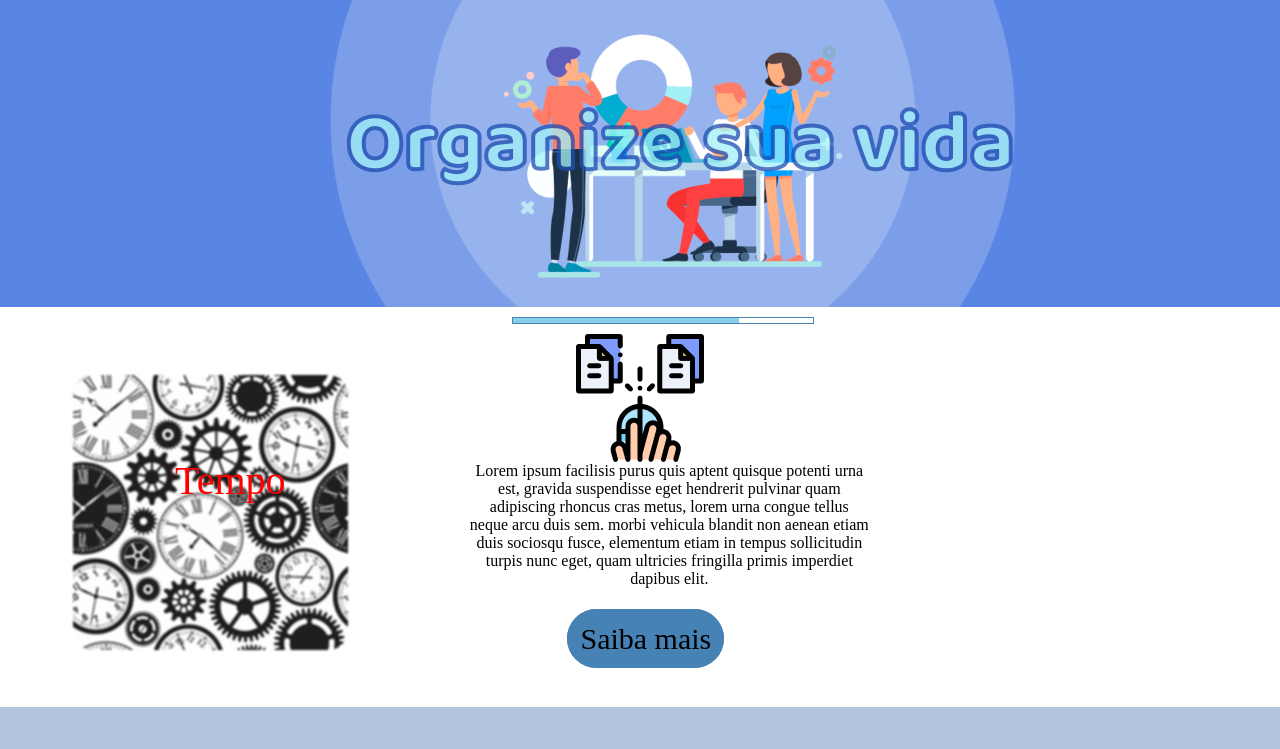
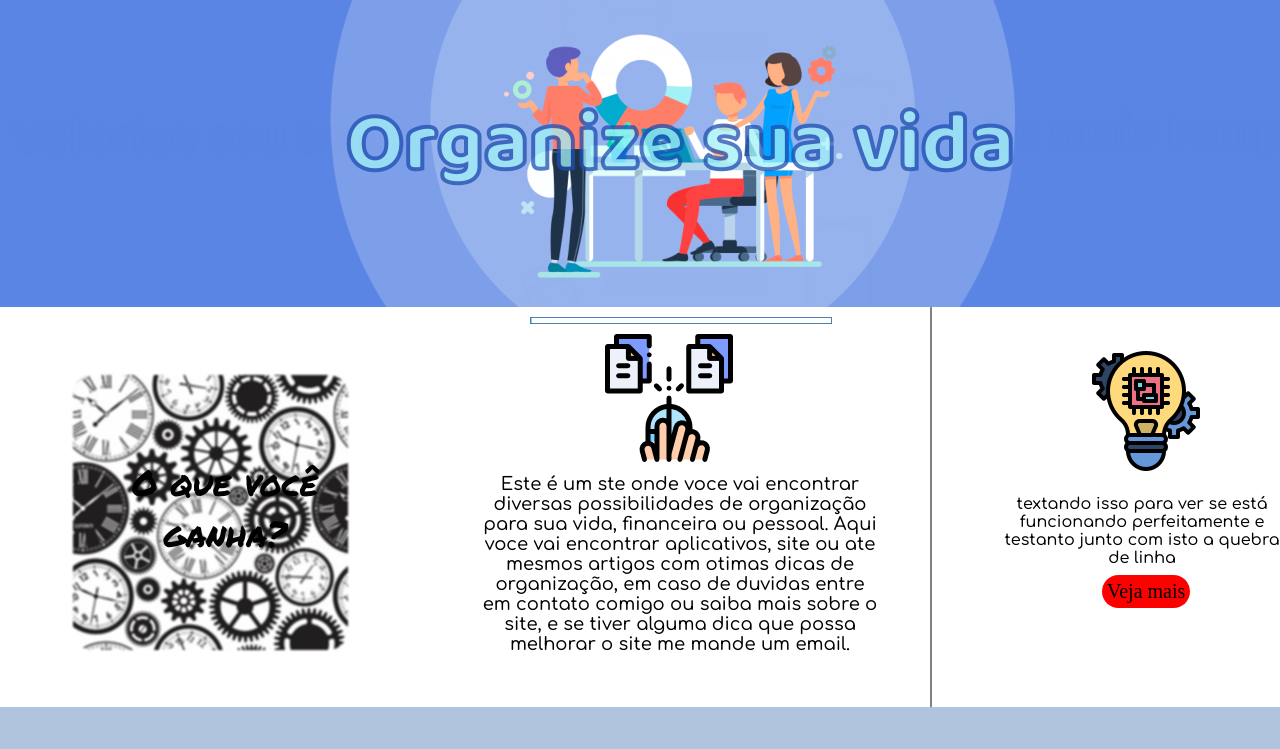
Before and after one commit to lhorran/Organize, a plain HTML site: page index.html in a window 1280 px wide. Shown: the part 203-952 px from the top of the page. Drawn offline with Linux system fonts and the light colour scheme.

Commit message:
info atualização

```diff
--- a/css/info.css
+++ b/css/info.css
@@ -1,14 +1,17 @@
 .ordem{
+	cursor: default;
 	display: flex;
 }
 
-.img1{
+/*############# IMG lado esquerdo ############*/
+
+.content-img-info{
 	display: inline-block;
 	height: 400px;
-	width: 500px;
+	width: 430px;
 	background-color: white;
 }
-.img1 .image1{
+.content-img-info .image{
 	background-image: url(../img/relogio.jpg);
 	filter: blur(1px);
 	border-radius: 20px;
@@ -19,45 +22,92 @@
 	top: 17%;
 }
 
-.img1 .text{
+.content-img-info .texto-img{
 	display: inline-block;
 	font-size: 40px;
-	transform: translate(175px, -125px);
+	transform: translate(130px, -125px);
 }
-.img1 .text p{
-	color: red;
+.content-img-info .texto-img p{
+	font-family: 'Permanent Marker', cursive;
+	color: black;
 	margin: 0px;
 	text-align: center;
 	transition-duration: 1s;
 }
 
-.img1 .text .tx1{
+.content-img-info .texto-img .tx1{
+	position: relative;
+	font-size: 35px;
+}
+
+.content-img-info .texto-img .tx2{
+	position: relative;
+	top: -100px;
+}
+.content-img-info .texto-img .tx3{
+	position: relative;
+	top: -150px;
+}
+
+/*############# Texto principal############*/
+
+.texto .texto-principal{
+	padding-top: 10px;
+	font-family: 'Comfortaa', cursive;
+	font-size: 18px;
+}
+
+/*Bar*/
+.bar{
+	background-color: grey;
+	width: 2px;
+	height: 400px;
+}
+/*############# content lado direito ############*/
+
+.content-texto-info img{
+	position: relative;
+	padding-top: 40px;
+	left: 50%;
+}
+
+.content-texto-info .text{
+	font-family: 'Comfortaa', cursive;
+	position: relative;
+	left: 60px;
+	width: 300px ;
+	height: 70px ;
+	text-align: center;
+}
+
+.content-texto-info a{
+	font-size: 20px;
+	display: inline-block;
+	position: relative;
+	left: 170px;
+	top: 10px;
+	text-decoration: none;
+	color: black;
+	background-color: red;
+	padding: 5px;
+	border-radius: 20px;
+	transition-duration: 0.3s;
 
 }
 
-.img1 .text .tx2{
-	position: relative;
-	top: -30px;
-	transition-duration: 0.6s;
+.content-texto-info:hover a{
+	padding: 7px;
+	background-color: blue;
+	color: white;
 }
 
-.img2{
-	display: inline-block;
-	height: 400px;
-	width: 500px;
-	background-color: white;
-}
 
-.img2 img{
-	position: relative;
-	left: 20%;
-	top: 20%;
-}
+/*########### Info #########*/
 
 .info{
 	display: inline-block;
 	width: 500px;
-	height: 400px;
+	height: 300px;
 	background-color: white;
 	cursor: default;
 }
@@ -93,23 +143,6 @@
 
 }
 
-.info .saiba-mais{
-	position: relative;
-	left: 33%;
-	border-color: #4682B4;
-	background-color: #4682B4;
-	border-radius: 40px;
-	padding: 10px;
-	color: black;
-	text-decoration: none;
-	font-size: 30px;
-	border-style: solid;
-	transition-duration: 0.2s;
-}
-.info:hover .saiba-mais {
-	padding: 14px ;
-}
-
 /* ############## Slide ############# */
 .Slide{
 	background-color: blue;
--- a/index.html
+++ b/index.html
@@ -10,7 +10,16 @@
 	<link rel="stylesheet" type="text/css" href="css/topicos.css">
 	<link rel="stylesheet" type="text/css" href="css/footer.css">
 	<link rel="stylesheet" type="text/css" href="css/info.css">
+	<!--Fontes -->
+	<link rel="preconnect" href="https://fonts.googleapis.com">
+	<link rel="preconnect" href="https://fonts.gstatic.com" crossorigin>
+	<link href="https://fonts.googleapis.com/css2?family=Comfortaa:wght@500&display=swap" rel="stylesheet">
+
+	<link rel="preconnect" href="https://fonts.googleapis.com">
+	<link rel="preconnect" href="https://fonts.gstatic.com" crossorigin>
+	<link href="https://fonts.googleapis.com/css2?family=Permanent+Marker&display=swap" rel="stylesheet">
 </head>
+
 <body>
 	<header>
 		<!-- ######### Parte toda da logo ######## -->
@@ -56,12 +65,13 @@
 		<!-- ############ topicos ############## -->
 		<div class="ordem">
 
-			<div class="img1">
-				<div class="image1">
+			<div class="content-img-info">
+				<div class="image">
 				</div>
-					<div class="text">
-						<p class="tx1">Tempo</p>
-						<p class="tx2" id="tx2">Ganho</p>
+					<div class="texto-img">
+						<p class="tx1" id="tx1">O que você <br> ganha?</p>
+						<p class="tx2" id="tx2">Tempo</p>
+						<p class="tx3" id="tx3">Eficiência</p>
 					</div>
 			</div>
 
@@ -74,21 +84,29 @@
 			<img class="pr" src="img/multitarefa.png">
 
 			<div class="texto">
-				<p>	Lorem ipsum facilisis purus quis aptent quisque potenti urna est, gravida suspendisse eget hendrerit pulvinar quam adipiscing rhoncus cras metus, lorem urna congue tellus neque arcu duis sem. morbi vehicula blandit non aenean etiam duis sociosqu fusce, elementum etiam in tempus sollicitudin turpis nunc eget, quam ultricies fringilla primis imperdiet dapibus elit.</p>
+				<p class="texto-principal">	Este é um ste onde voce vai encontrar diversas possibilidades de organização para sua vida, financeira
+				ou pessoal. Aqui voce vai encontrar aplicativos, site ou ate mesmos artigos com otimas dicas de organização,
+				em caso de duvidas entre em contato comigo ou saiba mais sobre o site, e se tiver alguma dica que possa
+				melhorar o site me mande um email.</p>
 			</div>
 
-			<a class="saiba-mais" href="">Saiba mais</a>
+		</div>
+		<div class="bar"></div>
 
-		</div>
-
-		<div class="img2">
-			<img src="">
+		<div class="content-texto-info">
+			<div class="img">
+				<img src="img/technology.png">
+			</div>
+			<div class="text">
+				<p>textando isso para ver se está funcionando perfeitamente e testanto junto com isto a quebra de linha</p>
+			</div>
+			<a href="">Veja mais</a>
 		</div>
 
 	</div>
 
+				<!-- ############ topicos ############## -->
 
-				<!-- ############ topicos ############## -->
 	<nav>
 		<div class="temas">
 			<div class="tema-tecnologia">
--- a/js/slide.js
+++ b/js/slide.js
@@ -1,7 +1,9 @@
 var tempo, img_atual, max_img, tempo_troca;
 var slider = document.getElementById("slide");
 var load = document.getElementById("barra");
-var teste = document.getElementById("tx2");
+var tx1 = document.getElementById("tx1");
+var tx2 = document.getElementById("tx2");
+var tx3 = document.getElementById("tx3");
 var cont = 1;
 var position = 1;
 var imgs = [];
@@ -15,16 +17,21 @@ function preload(){
 function carregar(img){
 	slider.style.backgroundImage = "url('"+  imgs[img].src + "')";
 	if (cont == 1) {
-		teste.style.top="-40px";
-		teste.style.opacity="0";
+		tx1.style.opacity="1";
+		tx2.style.opacity="0";
+		tx3.style.opacity="0";
+		}
+	else if(cont == 2){
+		tx1.style.opacity="0";
+		tx2.style.opacity="1";
+		tx3.style.opacity="0";
 	}
-	else if(cont == 2){
-		teste.style.opacity="1";
-		teste.style.display="inline-block";
-		teste.style.top="10px";
+	else if(cont == 3){
+		tx3.style.opacity="1";
+		tx3.style.top="-90px"
 	}
 	cont ++;
-	if (cont > 2) {
+	if (cont > 3) {
 		cont = 1;
 	}
 
@@ -48,10 +55,10 @@ function troca(diretorio){
 
 function anima() {
 	tempo_troca++;
-	if (tempo_troca >= 400) {
+	if (tempo_troca >= 300) {
 		troca(1);
 	}
-	tempo = tempo_troca/4;
+	tempo = tempo_troca/3;
 	load.style.width = tempo + "%";
 	window.requestAnimationFrame(anima);
 }
```
